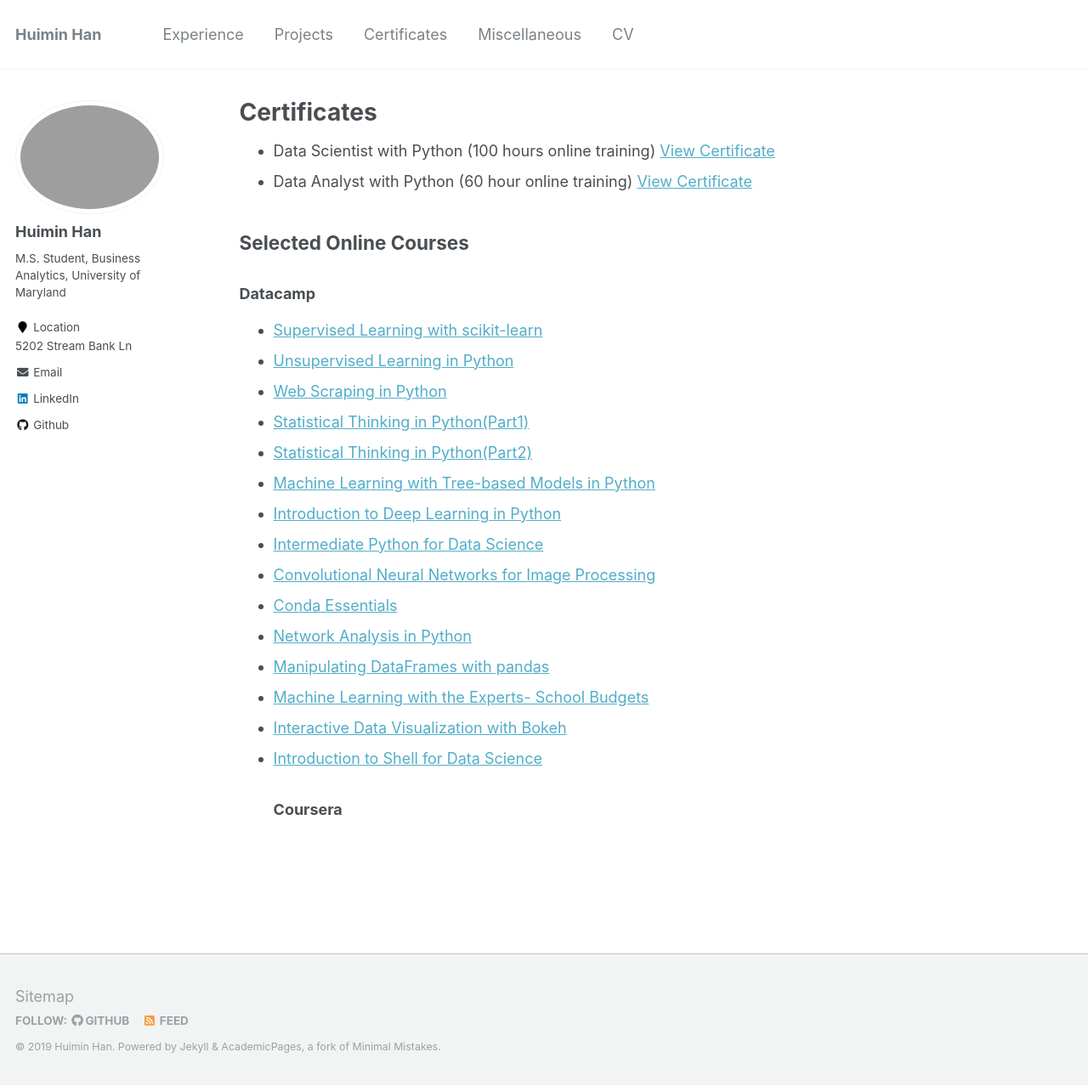
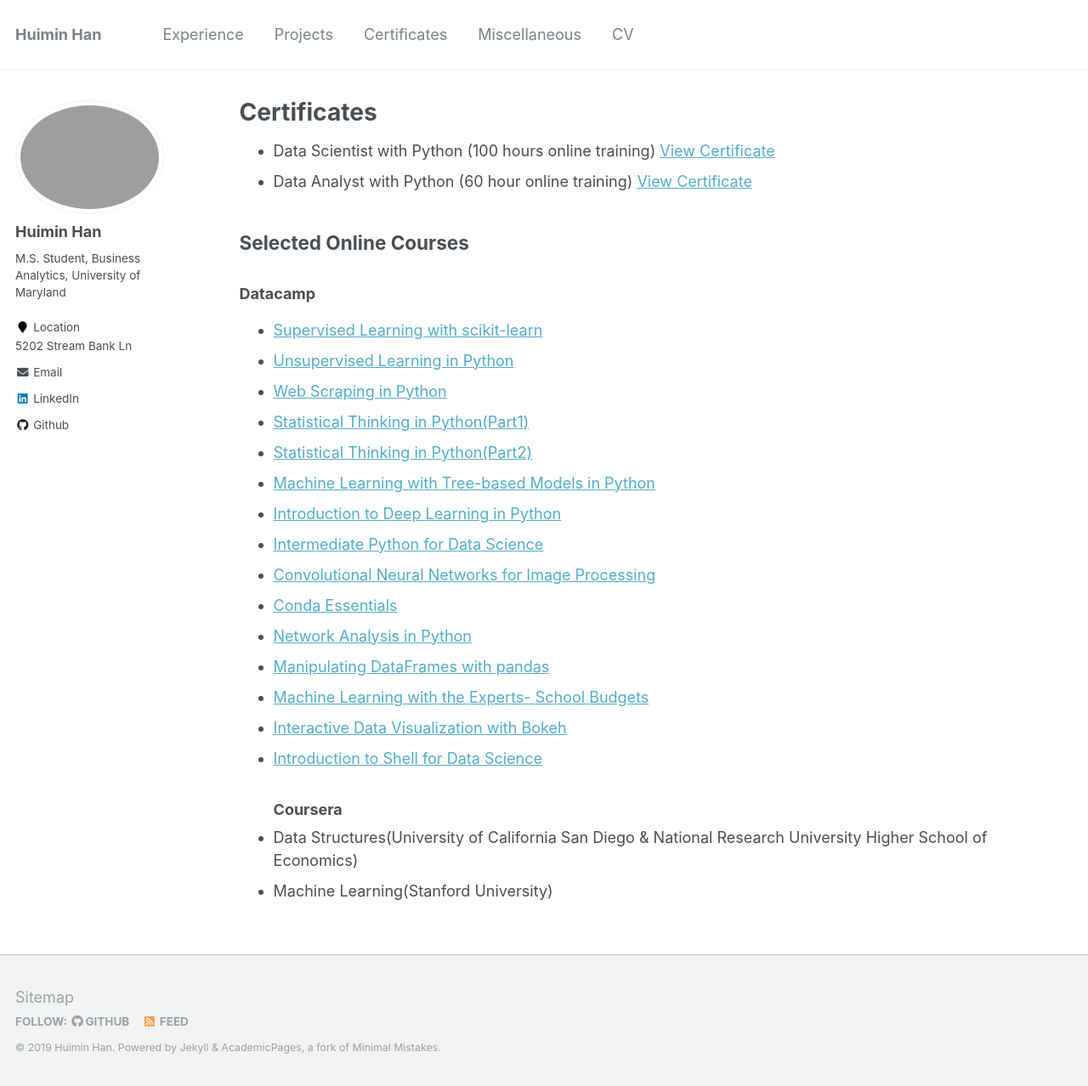
Before and after one commit to HannahHan3/HannahHan3.github.io, a Jekyll site: the page built from _pages/certificates.md, in a window 1280 px wide and 1278 px high. Shown: the whole window at 85% size. Built offline with Jekyll 4.4.1, drawn with Linux system fonts in a browser that asks for light colours.

Commit message:
Update certificates.md

```diff
--- a/_pages/certificates.md
+++ b/_pages/certificates.md
@@ -25,3 +25,5 @@
 * [Interactive Data Visualization with Bokeh](https://hannahhan3.github.io/files/Interactive Data Visualization with Bokeh.pdf)
 * [Introduction to Shell for Data Science](https://hannahhan3.github.io/files/Introduction to Shell for Data Science.pdf)
 ### Coursera
+* Data Structures(University of California San Diego & National Research University Higher School of Economics)
+* Machine Learning(Stanford University)
```
